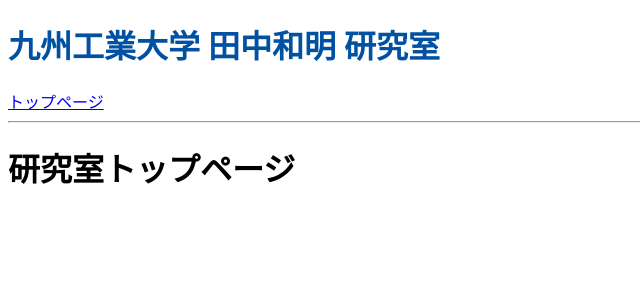
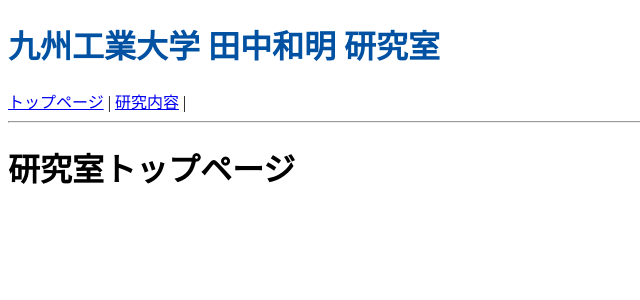
Before and after one commit to mruby-lab/mruby-lab.github.io, a Jekyll site: the page built from index.md, in a window 1280 px wide. Shown: the top 300 px of the page, without its empty margins (0-640 px from the left). Built offline with Jekyll 4.4.1, drawn with Linux system fonts in a browser that asks for light colours; Markdown is read by kramdown in place of the engine named in the settings.

Commit message:
研究紹介のページを準備する

```diff
--- a/_layouts/default.html
+++ b/_layouts/default.html
@@ -16,7 +16,8 @@
 
     <h1 class="example-class">九州工業大学 田中和明 研究室</h1>
 
-    <a href="https://mruby-lab.github.io/">トップページ</a>
+    <a href="/">トップページ</a> |
+    <a href="/research.html">研究内容</a> |
 <!--
     <br>
     <a href="https://my12parsecs.github.io/md-ghpages">Home Page</a>
```
Also changed, not shown: research.md (added, +1 -0 lines).
